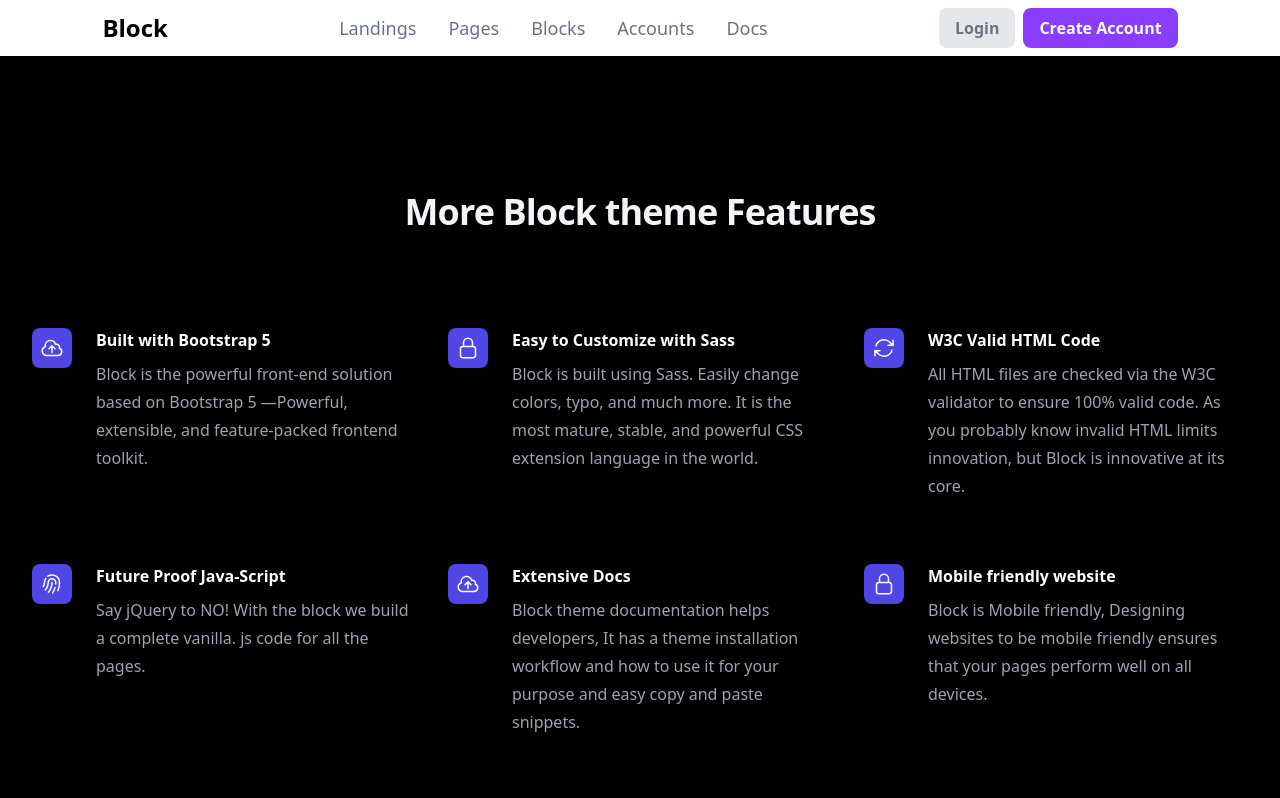
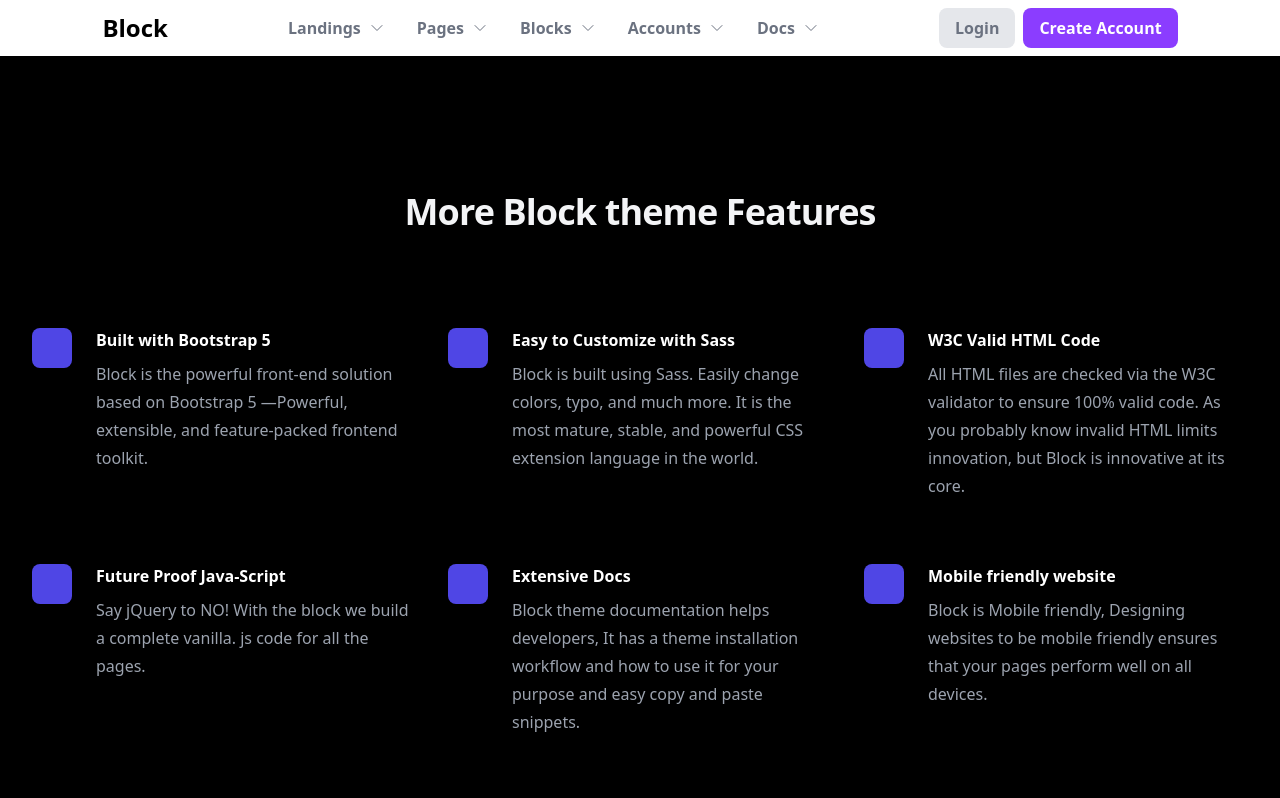
Before and after one commit to rahulnagar1501/ebill_app, a React (Create React App) app: page / in a window 1280 px wide. Shown: the top 798 px of the page. Built offline with nearby package versions, Linux system fonts and the light colour scheme.

Commit message:
upgraded navbar

```diff
--- a/package.json
+++ b/package.json
@@ -3,7 +3,6 @@
   "version": "0.1.0",
   "private": true,
   "dependencies": {
-    "@heroicons/react": "^2.1.5",
     "@testing-library/jest-dom": "^5.17.0",
     "@testing-library/react": "^13.4.0",
     "@testing-library/user-event": "^13.5.0",
--- a/src/App.js
+++ b/src/App.js
@@ -1,6 +1,6 @@
+import "./App.css";
 import Navbar from "./Components/Navbar";
-import "./App.css";
-import Blocks from "./Components/Blocks";
+import Blocks from "./Components/blocks";
 
 function App() {
   return (
--- /dev/null
+++ b/src/Components/Navbar.css
@@ -0,0 +1,3 @@
+svg {
+    width: 16px !important;
+}
--- a/src/Components/Navbar.jsx
+++ b/src/Components/Navbar.jsx
@@ -1,4 +1,5 @@
 import React from 'react'
+import './Navbar.css'
 
 const Navbar = () => {
     return (
@@ -6,12 +7,78 @@ const Navbar = () => {
             <div className='flex items-center'>
                 <p className='font-bold text-2xl '>Block</p>
             </div>
-            <div className='flex text-lg gap-8 text-gray-500 items-center'>
-                <p>Landings</p>
-                <p>Pages</p>
-                <p>Blocks</p>
-                <p>Accounts</p>
-                <p>Docs</p>
+            <div className='flex text-md gap-8 text-gray-500 items-center font-semibold'>
+                <div className='flex gap-2 items-center relative group'>
+                    <p>Landings</p>
+                    <svg xmlns="http://www.w3.org/2000/svg" fill="none" viewBox="0 0 24 24" strokeWidth={1.5} stroke="currentColor" className="size-6">
+                        <path strokeLinecap="round" strokeLinejoin="round" d="m19.5 8.25-7.5 7.5-7.5-7.5" />
+                    </svg>
+                    <div className='absolute top-0 pt-12 group-hover:block z-10 hidden text-nowrap text-black ml-[-35px]'>
+                        <div className='flex flex-col gap-3 bg-white p-4 rounded-lg'>
+                            <p>Landing Overview</p>
+                            <p>Saas v.1</p>
+                            <p>Sass v.2</p>
+                            <p>IT Company</p>
+                            <p>Seo Agency</p>
+                            <p>Accounting</p>
+                            <p>Finance</p>
+                            <p>Jamstack Agency</p>
+                            <p>Conference</p>
+                            <p>Personal </p>
+                        </div>
+                    </div>
+                </div>
+                <div className='flex gap-2 items-center relative group'>
+                    <p>Pages</p>
+                    <svg xmlns="http://www.w3.org/2000/svg" fill="none" viewBox="0 0 24 24" strokeWidth={1.5} stroke="currentColor" className="size-6">
+                        <path strokeLinecap="round" strokeLinejoin="round" d="m19.5 8.25-7.5 7.5-7.5-7.5" />
+                    </svg>
+                    <div className='absolute top-12 group-hover:flex p-4 z-10 flex-col gap-3 bg-white text-nowrap rounded-lg hidden text-black'>
+                        <p>Landing Overview</p>
+                        <p>Saas v.1</p>
+                        <p>Sass v.2</p>
+                        <p>IT Company</p>
+                        <p>Seo Agency</p>
+                        <p>Accounting</p>
+                        <p>Finance</p>
+                        <p>Jamstack Agency</p>
+                        <p>Conference</p>
+                        <p>Personal </p>
+                    </div>
+                </div>
+                <div className='flex gap-2 items-center'>
+                    <p>Blocks</p>
+                    <svg xmlns="http://www.w3.org/2000/svg" fill="none" viewBox="0 0 24 24" strokeWidth={1.5} stroke="currentColor" className="size-6">
+                        <path strokeLinecap="round" strokeLinejoin="round" d="m19.5 8.25-7.5 7.5-7.5-7.5" />
+                    </svg>
+                </div>
+                <div className='flex gap-2 items-center relative group'>
+                    <p>Accounts</p>
+                    <svg xmlns="http://www.w3.org/2000/svg" fill="none" viewBox="0 0 24 24" strokeWidth={1.5} stroke="currentColor" className="size-6">
+                        <path strokeLinecap="round" strokeLinejoin="round" d="m19.5 8.25-7.5 7.5-7.5-7.5" />
+                    </svg>
+                    <div className='absolute top-0 pt-12 group-hover:block z-10 hidden text-nowrap text-black ml-[-35px]'>
+                        <div className='flex flex-col gap-3 bg-white p-4 rounded-lg'>
+                            <p>Profile</p>
+                            <p>Security</p>
+                            <p>Billing</p>
+                            <p>Team</p>
+                            <p>Notifications</p>
+                            <p>Integration</p>
+                            <p>Session</p>
+                            <p>Social</p>
+                            <p>Appearance</p>
+                            <p>Authentication</p>
+                            <p>Utility</p>
+                        </div>
+                    </div>
+                </div>
+                <div className='flex gap-2 items-center'>
+                    <p>Docs</p>
+                    <svg xmlns="http://www.w3.org/2000/svg" fill="none" viewBox="0 0 24 24" strokeWidth={1.5} stroke="currentColor" className="size-6">
+                        <path strokeLinecap="round" strokeLinejoin="round" d="m19.5 8.25-7.5 7.5-7.5-7.5" />
+                    </svg>
+                </div>
             </div>
             <div className='flex gap-2 items-center'>
                 <button className='bg-gray-200 px-4 py-2 rounded-lg text-gray-500 font-semibold'>Login</button>
--- a/src/components/blocks.js
+++ b/src/Components/blocks.jsx
@@ -1,64 +1,58 @@
-import {
-  ArrowPathIcon,
-  CloudArrowUpIcon,
-  FingerPrintIcon,
-  LockClosedIcon,
-} from "@heroicons/react/24/outline";
 
 const features = [
   {
     name: "Built with Bootstrap 5",
     description:
       "Block is the powerful front-end solution based on Bootstrap 5 —Powerful, extensible, and feature-packed frontend toolkit.",
-    icon: CloudArrowUpIcon,
+    // icon: CloudArrowUpIcon,
   },
   {
     name: "Easy to Customize with Sass",
     description:
       "Block is built using Sass. Easily change colors, typo, and much more. It is the most mature, stable, and powerful CSS extension language in the world.",
-    icon: LockClosedIcon,
+    // icon: LockClosedIcon,
   },
   {
     name: "W3C Valid HTML Code",
     description:
       "All HTML files are checked via the W3C validator to ensure 100% valid code. As you probably know invalid HTML limits innovation, but Block is innovative at its core.",
-    icon: ArrowPathIcon,
+    // icon: ArrowPathIcon,
   },
   {
     name: "Future Proof Java-Script",
     description:
       "Say jQuery to NO! With the block we build a complete vanilla. js code for all the pages.",
-    icon: FingerPrintIcon,
+    // icon: FingerPrintIcon,
   },
   {
     name: "Extensive Docs",
     description:
       "Block theme documentation helps developers, It has a theme installation workflow and how to use it for your purpose and easy copy and paste snippets.",
-    icon: CloudArrowUpIcon,
+    // icon: CloudArrowUpIcon,
   },
   {
     name: "Mobile friendly website",
     description:
       "Block is Mobile friendly, Designing websites to be mobile friendly ensures that your pages perform well on all devices.",
-    icon: LockClosedIcon,
+    // icon: LockClosedIcon,
   },
   {
     name: "Kick-Start Your Development",
     description:
       "Full task automation. Start your development process fast and easy with Node.js and Gulp setup. Configuration files are included.",
-    icon: ArrowPathIcon,
+    // icon: ArrowPathIcon,
   },
   {
     name: "Light/ Dark Mode",
     description:
       "Block theme pages also come with the light / dark mode. All components include a dark variant that lets you style your site differently when dark mode is enabled.",
-    icon: FingerPrintIcon,
+    // icon: FingerPrintIcon,
   },
   {
     name: "Active Support",
     description:
       "Our support team helps you solve any issues you have in working with Block them. To get help from our team, Contact us.",
-    icon: ArrowPathIcon,
+    // icon: ArrowPathIcon,
   },
 ];
 function Blocks() {
@@ -78,7 +72,7 @@ function Blocks() {
                 <div key={feature.name} className="relative pl-16 ">
                   <dt className="text-base font-semibold  text-white">
                     <div className="absolute left-0 top-0  flex h-10 w-10 items-center justify-center rounded-lg bg-indigo-600">
-                <feature.icon aria-hidden="true" className="h-6 w-6 text-white" />
+                      {/* <feature.icon aria-hidden="true" className="h-6 w-6 text-white" /> */}
                     </div>
                     {feature.name}
                   </dt>
```
Also changed, not shown: 1 other file (tests, documents, lock files or other folders). Lines whose indentation alone changed are shown as unchanged.
